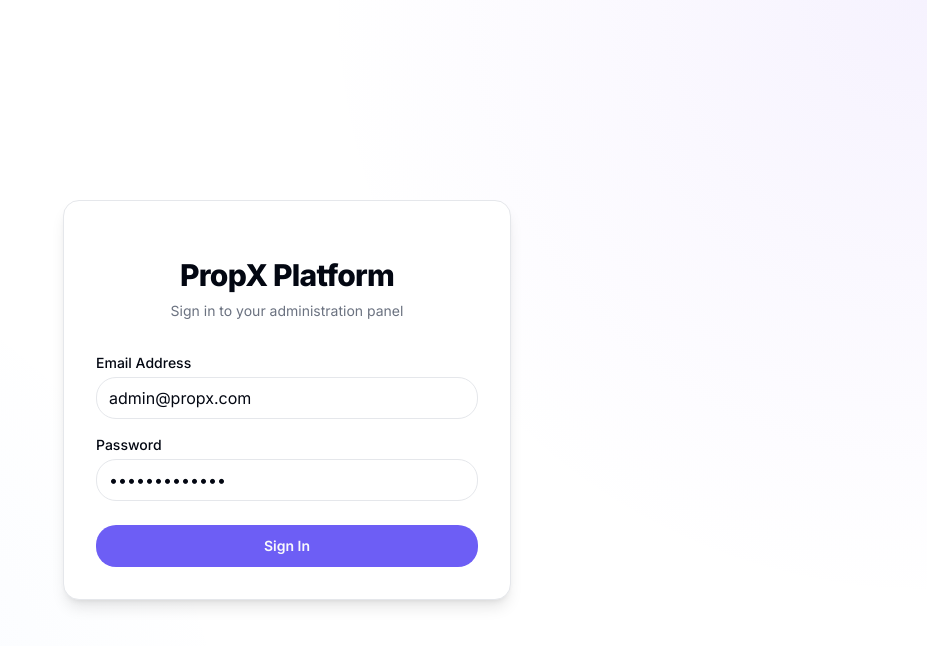
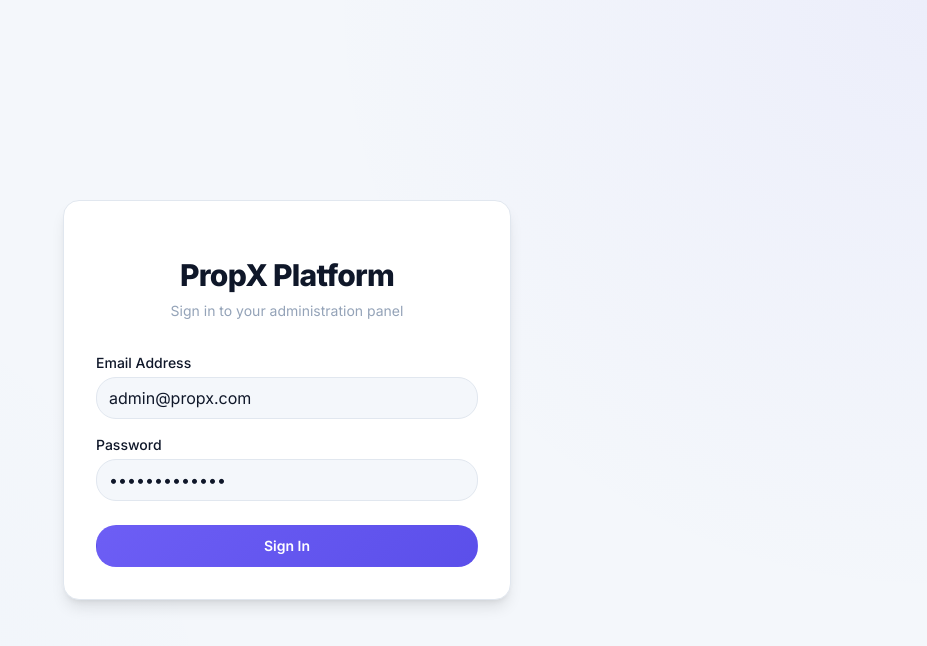
Before and after one commit to Sreddy08840/prox, a React (Vite) app in the folder frontend/: page /login in a window 1280 px wide. Shown: the top 646 px of the page, without its empty margins (353-1280 px from the left). Built offline with nearby package versions, Linux system fonts and the light colour scheme.

Commit message:
style: apply brand palette system and sticky glass top navbar

```diff
--- a/frontend/src/App.tsx
+++ b/frontend/src/App.tsx
@@ -248,35 +248,35 @@ function MainLayout({ isDarkMode, toggleDarkMode, t, currentUser }: MainLayoutPr
   return (
     <div className={`min-h-screen flex flex-col md:flex-row bg-background text-foreground transition-colors duration-300 ${isDarkMode ? 'dark' : ''}`}>
       {/* Floating Modern Sidebar */}
-      <aside className={`border-r bg-card flex flex-col justify-between shrink-0 transition-all duration-300 ease-in-out relative z-30 ${isSidebarCollapsed ? 'w-20' : 'w-64'}`}>
+      <aside className={`border-r border-[#1F2937]/50 bg-[#111827] text-[#CBD5E1] flex flex-col justify-between shrink-0 transition-all duration-300 ease-in-out relative z-30 ${isSidebarCollapsed ? 'w-20' : 'w-64'}`}>
         <div className="p-4 flex flex-col space-y-6">
           {/* Workspace Selector Mockup */}
           <div className="flex items-center justify-between">
             {!isSidebarCollapsed ? (
               <div
                 onClick={() => setWorkspaceOpen(!workspaceOpen)}
-                className="w-full flex items-center justify-between p-2.5 rounded-xl border bg-muted/20 hover:bg-muted/40 hover:border-muted-foreground/20 transition-all cursor-pointer select-none relative"
+                className="w-full flex items-center justify-between p-2.5 rounded-xl border border-[#1F2937] bg-[#1E293B]/40 hover:bg-[#1E293B]/70 transition-all cursor-pointer select-none relative"
               >
                 <div className="flex items-center space-x-2.5">
-                  <div className="w-7 h-7 rounded-lg bg-gradient-to-tr from-primary to-violet-600 flex items-center justify-center font-extrabold text-xs text-white shadow-sm">
+                  <div className="w-7 h-7 rounded-lg bg-gradient-to-tr from-[#6D5EF5] to-[#5B4FEA] flex items-center justify-center font-extrabold text-xs text-white shadow-sm">
                     P
                   </div>
                   <div className="flex flex-col text-left">
-                    <span className="text-xs font-bold tracking-tight text-foreground">PropX Enterprise</span>
-                    <span className="text-[10px] text-muted-foreground font-semibold">Workspace</span>
+                    <span className="text-xs font-bold tracking-tight text-white">PropX Enterprise</span>
+                    <span className="text-[10px] text-[#94A3B8] font-semibold">Workspace</span>
                   </div>
                 </div>
-                <ChevronDown size={14} className={`text-muted-foreground transition-transform ${workspaceOpen ? 'rotate-180' : ''}`} />
+                <ChevronDown size={14} className="text-[#94A3B8] transition-transform duration-200" />
                 {workspaceOpen && (
-                  <div className="absolute top-full left-0 right-0 mt-1 border bg-popover text-popover-foreground rounded-xl shadow-lg p-1.5 z-40 animate-in fade-in slide-in-from-top-2 duration-200">
-                    <div className="px-2 py-1.5 text-[9px] font-bold text-muted-foreground uppercase tracking-wider">Workspaces</div>
-                    <div className="px-2 py-1.5 text-xs font-semibold rounded-lg bg-accent text-accent-foreground">PropX Enterprise</div>
-                    <div className="px-2 py-1.5 text-xs font-semibold rounded-lg hover:bg-accent/50 transition-colors">PropX Personal</div>
+                  <div className="absolute top-full left-0 right-0 mt-1 border border-[#1F2937] bg-[#111827] text-[#CBD5E1] rounded-xl shadow-lg p-1.5 z-40 animate-in fade-in slide-in-from-top-2 duration-200">
+                    <div className="px-2 py-1.5 text-[9px] font-bold text-[#94A3B8] uppercase tracking-wider">Workspaces</div>
+                    <div className="px-2 py-1.5 text-xs font-semibold rounded-lg bg-[#1E293B] text-white">PropX Enterprise</div>
+                    <div className="px-2 py-1.5 text-xs font-semibold rounded-lg hover:bg-[#1E293B]/50 transition-colors">PropX Personal</div>
                   </div>
                 )}
               </div>
             ) : (
-              <div className="w-12 h-12 mx-auto rounded-xl bg-gradient-to-tr from-primary to-violet-600 flex items-center justify-center font-extrabold text-sm text-white shadow-sm">
+              <div className="w-12 h-12 mx-auto rounded-xl bg-gradient-to-tr from-[#6D5EF5] to-[#5B4FEA] flex items-center justify-center font-extrabold text-sm text-white shadow-sm">
                 P
               </div>
             )}
@@ -293,11 +293,11 @@ function MainLayout({ isDarkMode, toggleDarkMode, t, currentUser }: MainLayoutPr
                   to={item.to}
                   className={`flex items-center space-x-3 px-3 py-2.5 rounded-xl text-xs font-bold transition-all duration-200 group relative ${
                     active
-                      ? 'bg-primary text-white shadow-sm border border-primary/20 scale-[1.02]'
-                      : 'text-muted-foreground hover:bg-accent/50 hover:text-foreground'
+                      ? 'bg-gradient-to-r from-[#6D5EF5] to-[#5B4FEA] text-white shadow-sm border border-[#6D5EF5]/20 scale-[1.02]'
+                      : 'text-[#CBD5E1] hover:bg-[#1E293B] hover:text-white'
                   }`}
                 >
-                  <Icon size={16} className={`shrink-0 ${active ? 'text-white' : 'text-muted-foreground group-hover:text-primary transition-colors'}`} />
+                  <Icon size={16} className={`shrink-0 ${active ? 'text-white' : 'text-[#CBD5E1] group-hover:text-white transition-colors'}`} />
                   {!isSidebarCollapsed && <span className="tracking-tight">{item.label}</span>}
 
                   {active && !isSidebarCollapsed && (
@@ -312,11 +312,11 @@ function MainLayout({ isDarkMode, toggleDarkMode, t, currentUser }: MainLayoutPr
                 to="/admin"
                 className={`flex items-center space-x-3 px-3 py-2.5 rounded-xl text-xs font-bold transition-all duration-200 group relative ${
                   isActive('/admin')
-                    ? 'bg-primary text-white shadow-sm border border-primary/20 scale-[1.02]'
-                    : 'text-muted-foreground hover:bg-accent/50 hover:text-foreground'
+                    ? 'bg-gradient-to-r from-[#6D5EF5] to-[#5B4FEA] text-white shadow-sm border border-[#6D5EF5]/20 scale-[1.02]'
+                    : 'text-[#CBD5E1] hover:bg-[#1E293B] hover:text-white'
                 }`}
               >
-                <Sliders size={16} className={`shrink-0 ${isActive('/admin') ? 'text-white' : 'text-muted-foreground group-hover:text-primary transition-colors'}`} />
+                <Sliders size={16} className={`shrink-0 ${isActive('/admin') ? 'text-white' : 'text-[#CBD5E1] group-hover:text-white transition-colors'}`} />
                 {!isSidebarCollapsed && <span className="tracking-tight">{t.adminPanel}</span>}
                 {isActive('/admin') && !isSidebarCollapsed && (
                   <span className="absolute right-3 w-1.5 h-1.5 rounded-full bg-white animate-pulse" />
@@ -327,11 +327,11 @@ function MainLayout({ isDarkMode, toggleDarkMode, t, currentUser }: MainLayoutPr
         </div>
 
         {/* Sidebar Footer with Theme Toggle, Collapse, and Logout */}
-        <div className="p-4 border-t flex flex-col space-y-2">
+        <div className="p-4 border-t border-[#1F2937]/50 flex flex-col space-y-2">
           {/* Collapse sidebar button */}
           <button
             onClick={() => setIsSidebarCollapsed(!isSidebarCollapsed)}
-            className="flex items-center justify-between w-full px-3 py-2 rounded-xl border text-xs font-bold text-muted-foreground hover:bg-accent hover:text-foreground transition-all duration-200"
+            className="flex items-center justify-between w-full px-3 py-2 rounded-xl border border-[#1F2937]/80 text-xs font-bold text-[#CBD5E1] hover:bg-[#1E293B] hover:text-white transition-all duration-200"
           >
             {!isSidebarCollapsed ? (
               <>
@@ -346,7 +346,7 @@ function MainLayout({ isDarkMode, toggleDarkMode, t, currentUser }: MainLayoutPr
           {/* Theme Toggle */}
           <button
             onClick={toggleDarkMode}
-            className="flex items-center justify-between w-full px-3 py-2 rounded-xl border text-xs font-bold text-muted-foreground hover:bg-accent hover:text-foreground transition-all duration-200"
+            className="flex items-center justify-between w-full px-3 py-2 rounded-xl border border-[#1F2937]/80 text-xs font-bold text-[#CBD5E1] hover:bg-[#1E293B] hover:text-white transition-all duration-200"
           >
             {!isSidebarCollapsed ? (
               <>
@@ -364,7 +364,7 @@ function MainLayout({ isDarkMode, toggleDarkMode, t, currentUser }: MainLayoutPr
           <Link
             to="/login"
             onClick={() => localStorage.removeItem('propx_auth_token')}
-            className="flex items-center space-x-3 px-3 py-2.5 rounded-xl text-xs font-bold text-destructive hover:bg-destructive/10 transition-all duration-200"
+            className="flex items-center space-x-3 px-3 py-2.5 rounded-xl text-xs font-bold text-rose-400 hover:bg-rose-500/10 transition-all duration-200"
           >
             <LogIn size={16} className="shrink-0" />
             {!isSidebarCollapsed && <span className="tracking-tight">{t.logout}</span>}
@@ -375,7 +375,7 @@ function MainLayout({ isDarkMode, toggleDarkMode, t, currentUser }: MainLayoutPr
       {/* Main Content Area */}
       <div className="flex-1 flex flex-col h-screen overflow-hidden">
         {/* Global Premium Header Bar */}
-        <header className="h-16 border-b bg-card flex items-center justify-between px-6 md:px-10 shrink-0 relative z-20 shadow-sm">
+        <header className="h-16 sticky top-0 border-b bg-white/85 backdrop-blur-md flex items-center justify-between px-6 md:px-10 shrink-0 relative z-20 shadow-sm">
 
           {/* Global Search Bar Mockup */}
           <div className="hidden md:flex items-center space-x-2 relative w-72 lg:w-96">
--- a/frontend/src/index.css
+++ b/frontend/src/index.css
@@ -4,49 +4,49 @@
 
 @layer base {
   :root {
-    --background: 0 0% 100%;
-    --foreground: 224 71.4% 4.1%;
+    --background: 214 47% 97%; /* #F4F7FB */
+    --foreground: 222 47% 11%; /* #0F172A */
 
-    --card: 0 0% 100%;
-    --card-foreground: 224 71.4% 4.1%;
+    --card: 0 0% 100%; /* #FFFFFF */
+    --card-foreground: 222 47% 11%; /* #0F172A */
 
-    --popover: 0 0% 100%;
-    --popover-foreground: 224 71.4% 4.1%;
+    --popover: 0 0% 100%; /* #FFFFFF */
+    --popover-foreground: 222 47% 11%; /* #0F172A */
 
-    --primary: 246 88.8% 66.5%;
-    --primary-foreground: 210 20% 98%;
+    --primary: 246 89% 66%; /* #6D5EF5 */
+    --primary-foreground: 0 0% 100%;
 
-    --secondary: 220 14.3% 95.9%;
-    --secondary-foreground: 220.9 39.3% 11%;
+    --secondary: 213 27% 95%; /* #EEF2F7 */
+    --secondary-foreground: 215 16% 34%; /* #475569 */
 
-    --muted: 220 14.3% 95.9%;
-    --muted-foreground: 220 8.9% 46.1%;
+    --muted: 213 27% 95%; /* #EEF2F7 */
+    --muted-foreground: 215 20% 65%; /* #94A3B8 */
 
-    --accent: 220 14.3% 95.9%;
-    --accent-foreground: 220.9 39.3% 11%;
+    --accent: 213 27% 95%;
+    --accent-foreground: 222 47% 11%;
 
-    --destructive: 0 84.2% 60.2%;
-    --destructive-foreground: 210 20% 98%;
+    --destructive: 0 84.2% 60.2%; /* #EF4444 */
+    --destructive-foreground: 0 0% 100%;
 
-    --border: 220 13% 91%;
-    --input: 220 13% 91%;
-    --ring: 246 88.8% 66.5%;
+    --border: 214 32% 91%; /* #E2E8F0 */
+    --input: 214 32% 91%; /* #E2E8F0 */
+    --ring: 246 89% 66%;
 
-    --radius: 1.25rem;
+    --radius: 1.25rem; /* 20px */
   }
 
   .dark {
-    --background: 224 71.4% 4.1%;
-    --foreground: 210 20% 98%;
+    --background: 222 47% 11%;
+    --foreground: 214 47% 97%;
 
-    --card: 224 71.4% 4.1%;
-    --card-foreground: 210 20% 98%;
+    --card: 222 47% 8%;
+    --card-foreground: 214 47% 97%;
 
-    --popover: 224 71.4% 4.1%;
-    --popover-foreground: 210 20% 98%;
+    --popover: 222 47% 8%;
+    --popover-foreground: 214 47% 97%;
 
-    --primary: 246 88.8% 66.5%;
-    --primary-foreground: 210 20% 98%;
+    --primary: 246 89% 66%;
+    --primary-foreground: 0 0% 100%;
 
     --secondary: 215 27.9% 16.9%;
     --secondary-foreground: 210 20% 98%;
@@ -92,7 +92,27 @@
 
 /* Premium gradient backgrounds helper */
 .gradient-bg {
-  background: radial-gradient(circle at top right, rgba(139, 92, 246, 0.08), transparent 40%),
-              radial-gradient(circle at bottom left, rgba(59, 130, 246, 0.05), transparent 40%),
+  background: radial-gradient(circle at top right, rgba(109, 94, 245, 0.06), transparent 40%),
+              radial-gradient(circle at bottom left, rgba(59, 130, 246, 0.03), transparent 40%),
               hsl(var(--background));
 }
+
+/* Base button primary gradient overrides */
+button.bg-primary {
+  background: linear-gradient(135deg, #6D5EF5 0%, #5B4FEA 100%) !important;
+  color: #FFFFFF !important;
+}
+button.bg-primary:hover {
+  background: linear-gradient(135deg, #5B4FEA 0%, #4B3FE0 100%) !important;
+}
+
+/* Table element layout rules */
+table thead tr {
+  background-color: #F8FAFC !important;
+}
+table tbody tr:hover {
+  background-color: #F5F7FB !important;
+}
+.selected-table-row {
+  background-color: #EEF2FF !important;
+}
```
